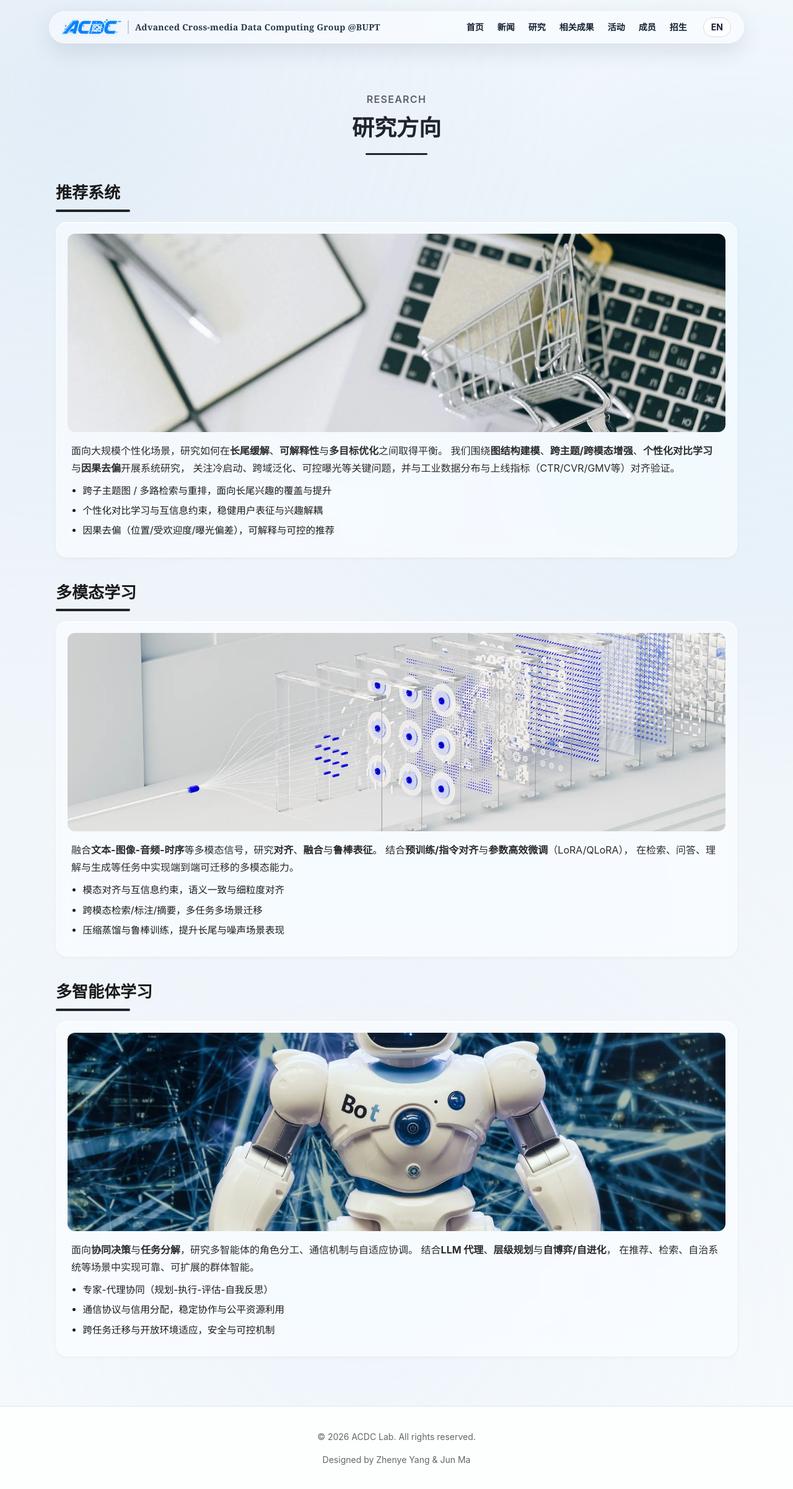
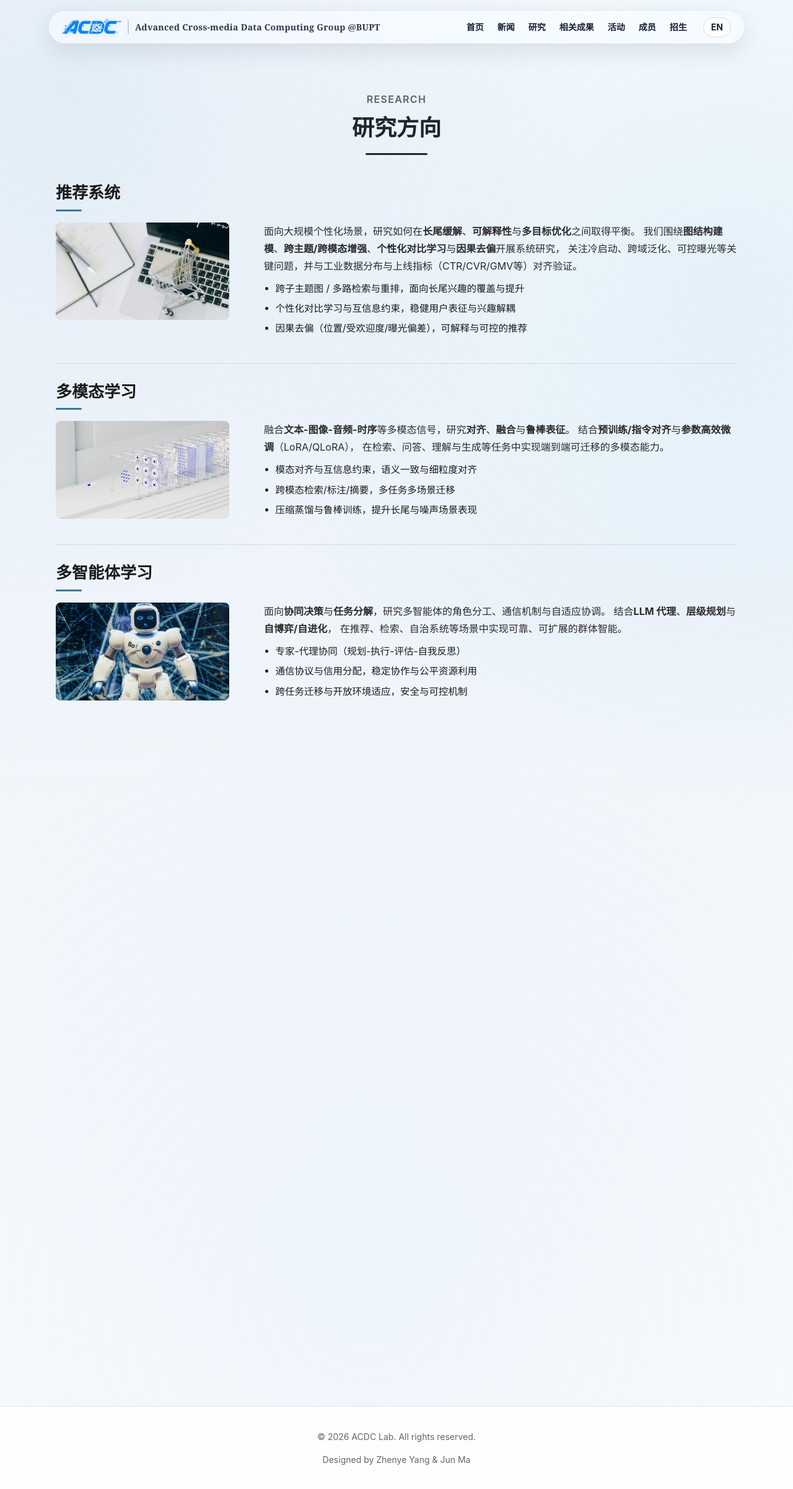
Before and after one commit to acdc-lab/acdc-lab.github.io, a Jekyll site: the page built from research.markdown, in a window 1280 px wide. Shown: the whole page at 62% size. Built offline with Jekyll 4.4.1, drawn with Linux system fonts in a browser that asks for light colours.

Commit message:
Make research page images more compact

```diff
--- a/assets/css/style.css
+++ b/assets/css/style.css
@@ -1177,18 +1177,25 @@ a:hover {
 .rsx-line{width:140px;height:4px;background:#1f252b;border-radius:2px;}
 
 .rsx-block{margin-top:36px;}
+.rsx-block + .rsx-block{border-top:1px solid #cfdce7;padding-top:24px;}
 .rsx-subtitle{font-size:26px;font-weight:700;margin:0 0 6px;}
-.rsx-sub-underline{width:120px;height:4px;background:#1f252b;border-radius:2px;margin:6px 0 16px;}
-
-.rsx-card{background:#fff;border:1px solid #e6ecea;border-radius:18px;box-shadow:0 2px 6px rgba(0,0,0,.04);
-          padding:18px 18px 8px;transition:transform .18s ease,box-shadow .18s ease,border-color .18s ease;}
-.rsx-card:hover{transform:translateY(-2px) scale(1.01);box-shadow:0 12px 28px rgba(0,0,0,.08);border-color:#d9e4e2;}
-
-.rsx-figure{width:100%;border-radius:12px;overflow:hidden;margin-bottom:12px;background:#f1f6f5;}
-.rsx-figure img{width:100%;height:320px;object-fit:cover;display:block;transition:transform .25s ease;}
-.rsx-card:hover .rsx-figure img{transform:scale(1.02);}
-
-.rsx-text{padding:4px 6px 14px;}
+.rsx-sub-underline{width:42px;height:3px;background:#39779f;border-radius:2px;margin:6px 0 18px;}
+
+.rsx-content {
+  display: grid;
+  grid-template-columns: minmax(0, 28%) minmax(0, 1fr);
+  align-items: start;
+  gap: 28px;
+}
+.rsx-figure img {
+  display: block;
+  width: 100%;
+  max-width: 280px;
+  aspect-ratio: 16 / 9;
+  object-fit: contain;
+  border-radius: 8px;
+}
+
 .rsx-text p{margin:0 0 10px;line-height:1.75;font-size:16px;color:#2b2b2b;}
 .rsx-bullets{margin:0;padding-left:1.2em;color:#1a1a1a;line-height:1.7;font-size:15.5px;}
 .rsx-bullets li{margin-bottom:6px;}
@@ -1197,7 +1204,8 @@ a:hover {
   .rsx-section{padding:40px 14px 64px;}
   .rsx-title{font-size:32px;}
   .rsx-subtitle{font-size:22px;}
-  .rsx-figure img{height:190px;}
+  .rsx-content{grid-template-columns:minmax(0, 1fr);gap:16px;}
+  .rsx-figure img{max-width:240px;}
 }
 
 
@@ -1972,17 +1980,6 @@ a:hover {
     inset 0 1px 0 rgba(255,255,255,.9);
 }
 
-/* 研究方向卡片 */
-.rsx-card {
-  background: rgba(255,255,255,.55);
-  border: 1px solid rgba(255,255,255,.45);
-  backdrop-filter: blur(14px) saturate(150%);
-  -webkit-backdrop-filter: blur(14px) saturate(150%);
-  box-shadow:
-    0 2px 6px rgba(0,0,0,.04),
-    inset 0 1px 0 rgba(255,255,255,.9);
-}
-
 /* 成员页分组面板（指导教师/博士/硕士/毕业生/本科生） */
 .people-block {
   background: rgba(255,255,255,.50);
--- a/en/research.markdown
+++ b/en/research.markdown
@@ -17,7 +17,7 @@ permalink: /en/research/
       <h2 class="rsx-subtitle">Recommender Systems</h2>
       <div class="rsx-sub-underline"></div>
 
-      <div class="rsx-card">
+      <div class="rsx-content">
         <div class="rsx-figure">
           <img src="{{ '/assets/img/research/recommender.webp' | relative_url }}" alt="Recommender Systems">
         </div>
@@ -46,7 +46,7 @@ permalink: /en/research/
       <h2 class="rsx-subtitle">Multimodal Learning</h2>
       <div class="rsx-sub-underline"></div>
 
-      <div class="rsx-card">
+      <div class="rsx-content">
         <div class="rsx-figure">
           <img src="{{ '/assets/img/research/multimodal.webp' | relative_url }}" alt="Multimodal Learning">
         </div>
@@ -72,7 +72,7 @@ permalink: /en/research/
       <h2 class="rsx-subtitle">Multi-Agent Learning</h2>
       <div class="rsx-sub-underline"></div>
 
-      <div class="rsx-card">
+      <div class="rsx-content">
         <div class="rsx-figure">
           <img src="{{ '/assets/img/research/agent.webp' | relative_url }}" alt="Multi-Agent Learning">
         </div>
--- a/research.markdown
+++ b/research.markdown
@@ -17,7 +17,7 @@ permalink: /research/
       <h2 class="rsx-subtitle">推荐系统</h2>
       <div class="rsx-sub-underline"></div>
 
-      <div class="rsx-card">
+      <div class="rsx-content">
         <div class="rsx-figure">
           <img src="{{ '/assets/img/research/recommender.webp' | relative_url }}" alt="推荐系统">
         </div>
@@ -41,7 +41,7 @@ permalink: /research/
       <h2 class="rsx-subtitle">多模态学习</h2>
       <div class="rsx-sub-underline"></div>
 
-      <div class="rsx-card">
+      <div class="rsx-content">
         <div class="rsx-figure">
           <img src="{{ '/assets/img/research/multimodal.webp' | relative_url }}" alt="多模态学习">
         </div>
@@ -65,7 +65,7 @@ permalink: /research/
       <h2 class="rsx-subtitle">多智能体学习</h2>
       <div class="rsx-sub-underline"></div>
 
-      <div class="rsx-card">
+      <div class="rsx-content">
         <div class="rsx-figure">
           <img src="{{ '/assets/img/research/agent.webp' | relative_url }}" alt="多智能体学习">
         </div>
```
